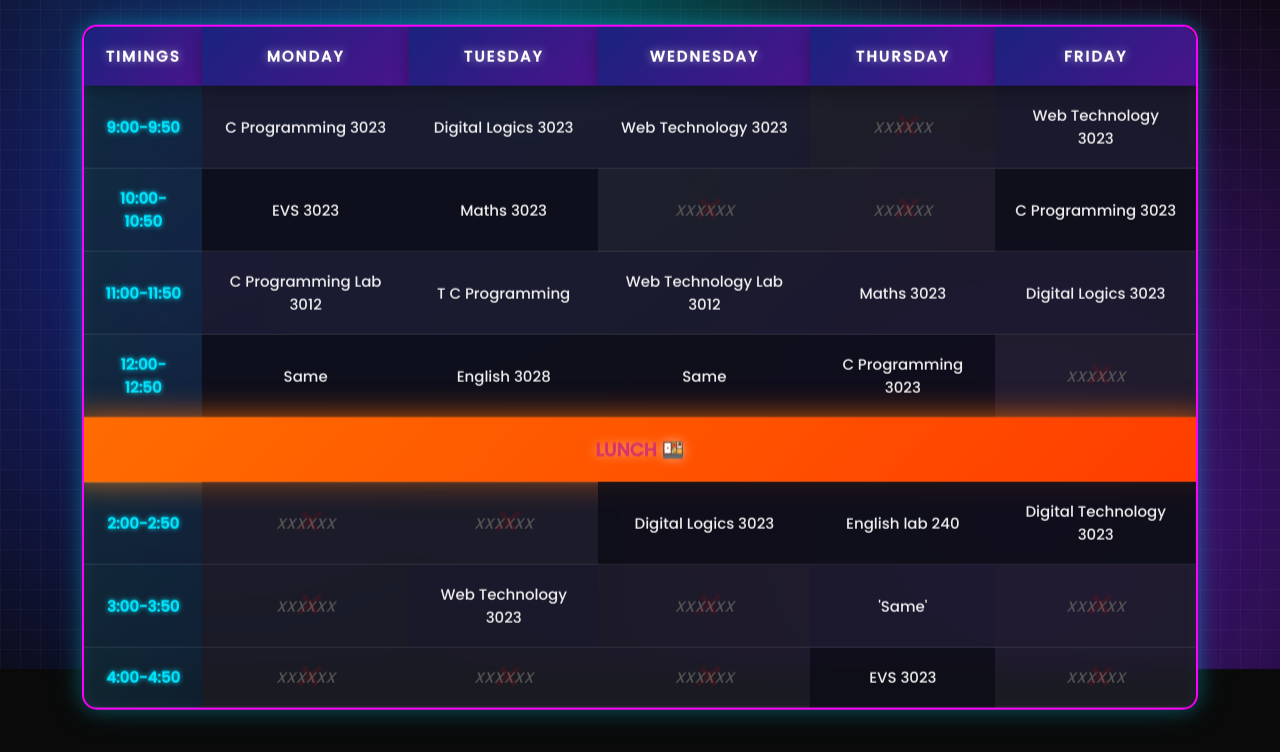
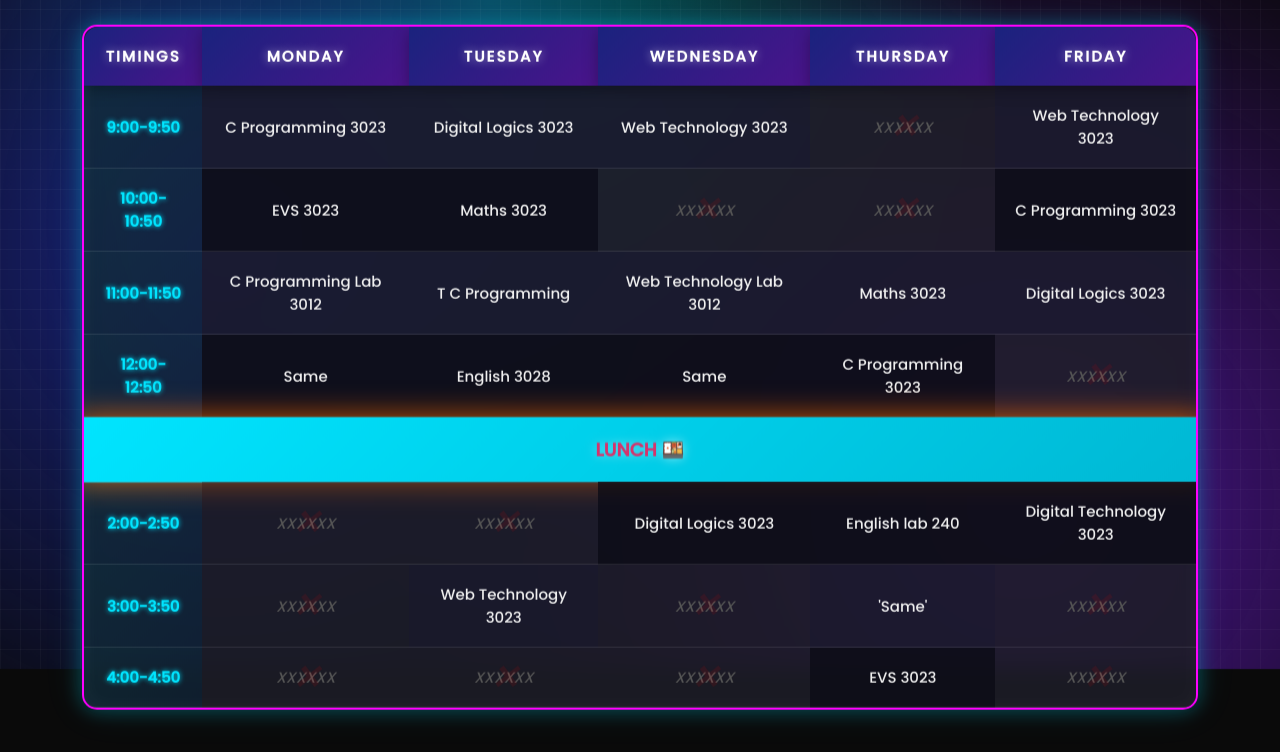
Before and after one commit to VITTHAL21singh/timetable, a plain HTML site: page timetable/BCA2.html in a window 1280 px wide. Shown: the part 131-883 px from the top of the page. Drawn offline with Linux system fonts and the light colour scheme.

Commit message:
Update BCA2.html

```diff
--- a/timetable/BCA2.html
+++ b/timetable/BCA2.html
@@ -215,7 +215,7 @@ td:first-child {
 
 /* Lunch Row Styles */
 tr:nth-child(6) td {
-    background: linear-gradient(135deg, #ff6d00, #ff3d00) !important;
+    background: linear-gradient(135deg, #00e5ff, #00b8d4) !important;
     color: white;
     font-weight: bold;
     font-size: 18px;
```
